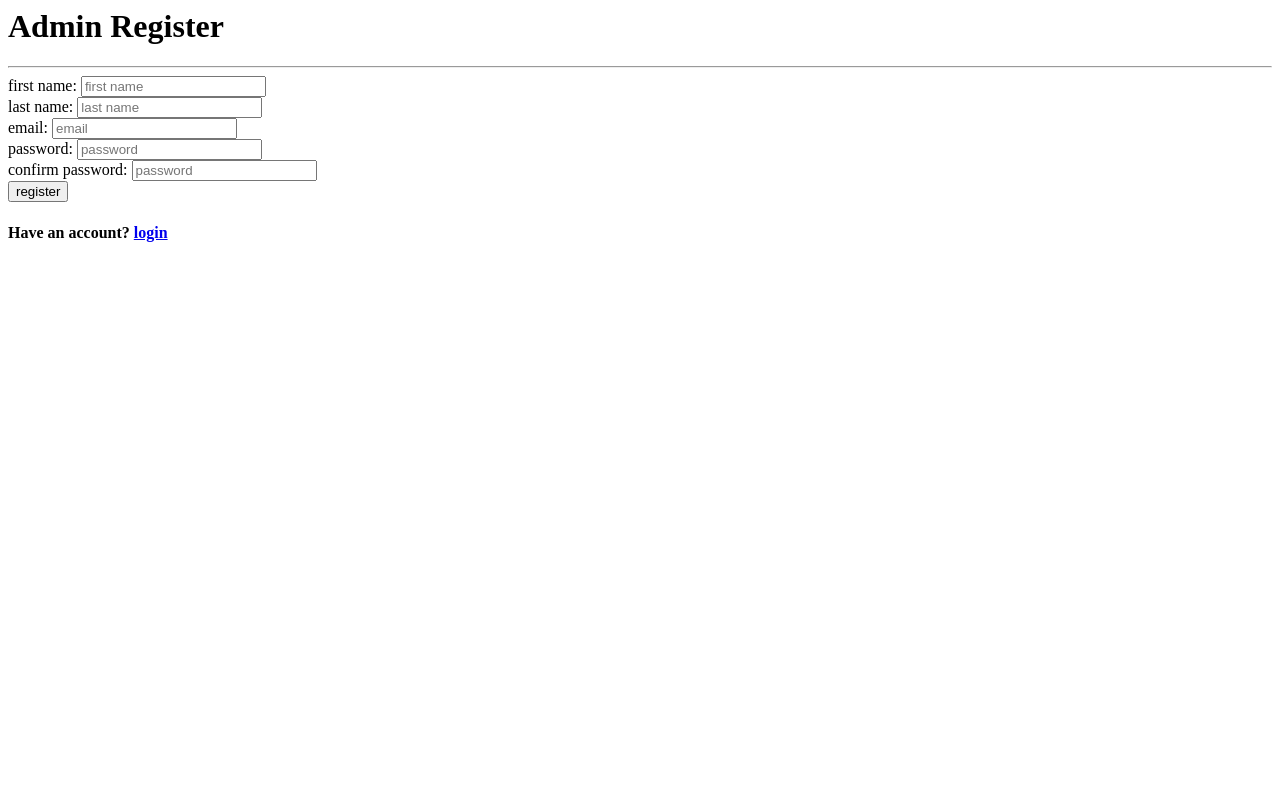
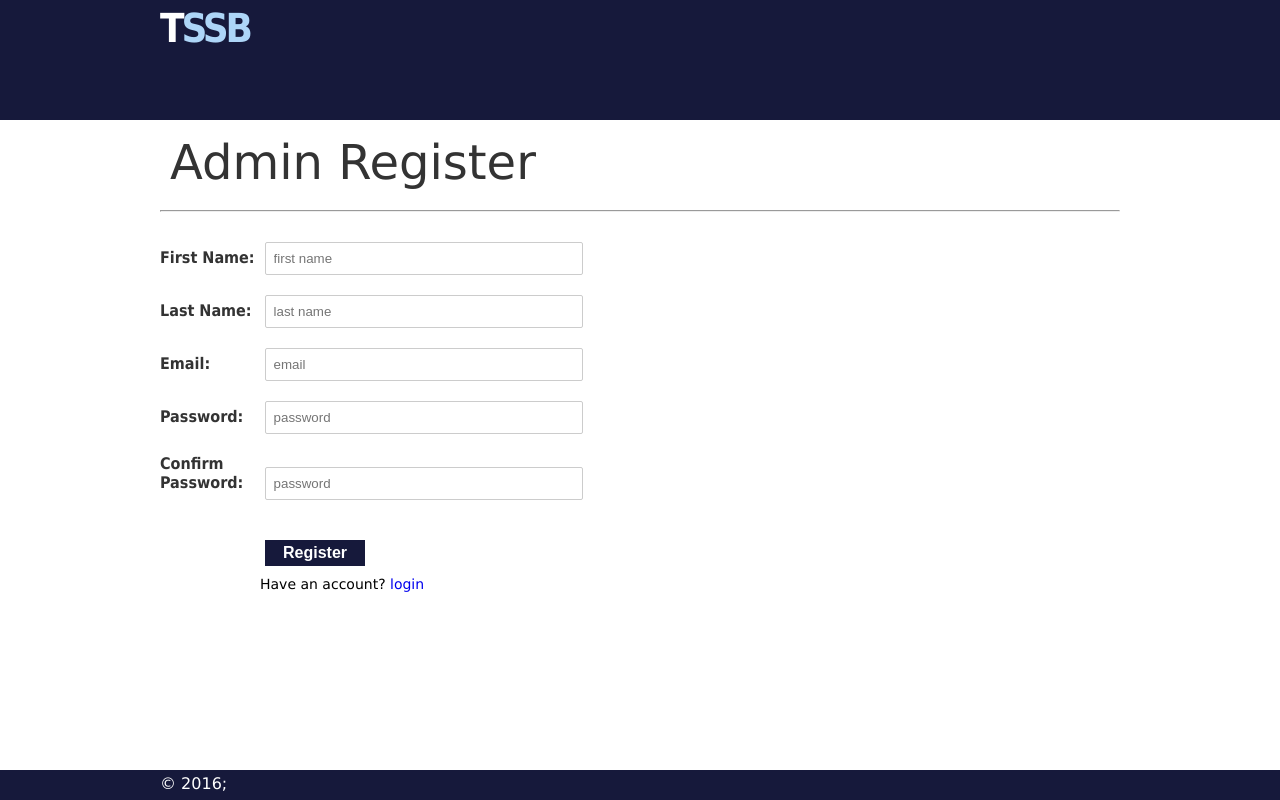
Before and after one commit to TosinHub/E-Commerce-Bookstore-Application, a PHP site: page /register.php in a window 1280 px wide. Run offline with PHP 8.4, Linux system fonts and the light colour scheme.

Commit message:
style sheet successfully added

```diff
--- /dev/null
+++ b/www/includes/footer.php
@@ -0,0 +1,8 @@
+
+	<section class="foot">
+		<div>
+			<p>&copy; 2016;
+		</div>
+	</section>
+</body>
+</html>
--- a/www/register.php
+++ b/www/register.php
@@ -1,3 +1,5 @@
+<?php include 'includes/header.php' ?>
+
 <div class="wrapper">
 		<h1 id="register-label">Admin Register</h1>
 		<hr>
@@ -30,3 +32,5 @@
 
 		<h4 class="jumpto">Have an account? <a href="login.php">login</a></h4>
 	</div>
+
+	<?php include 'includes/footer.php' ?>
```
